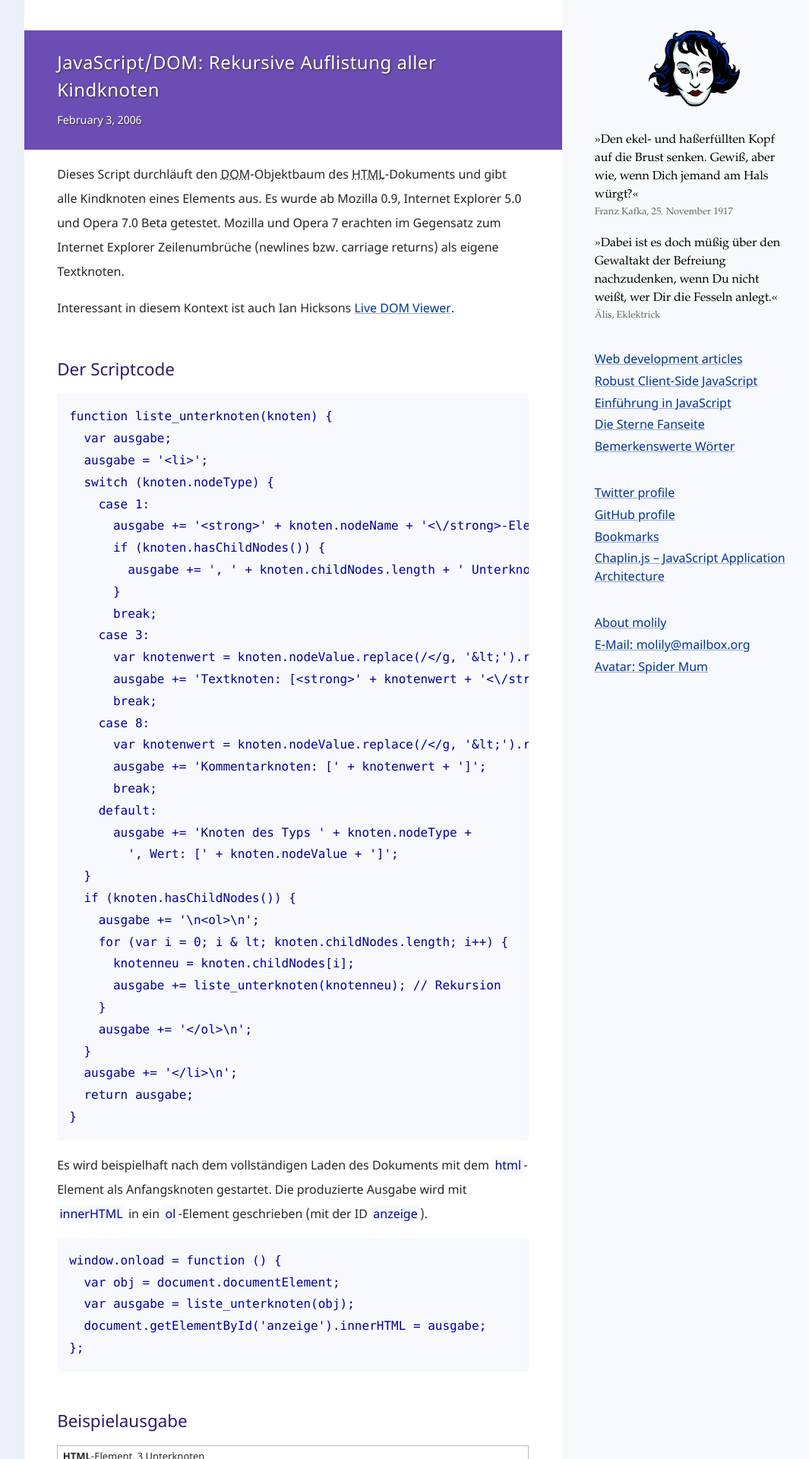
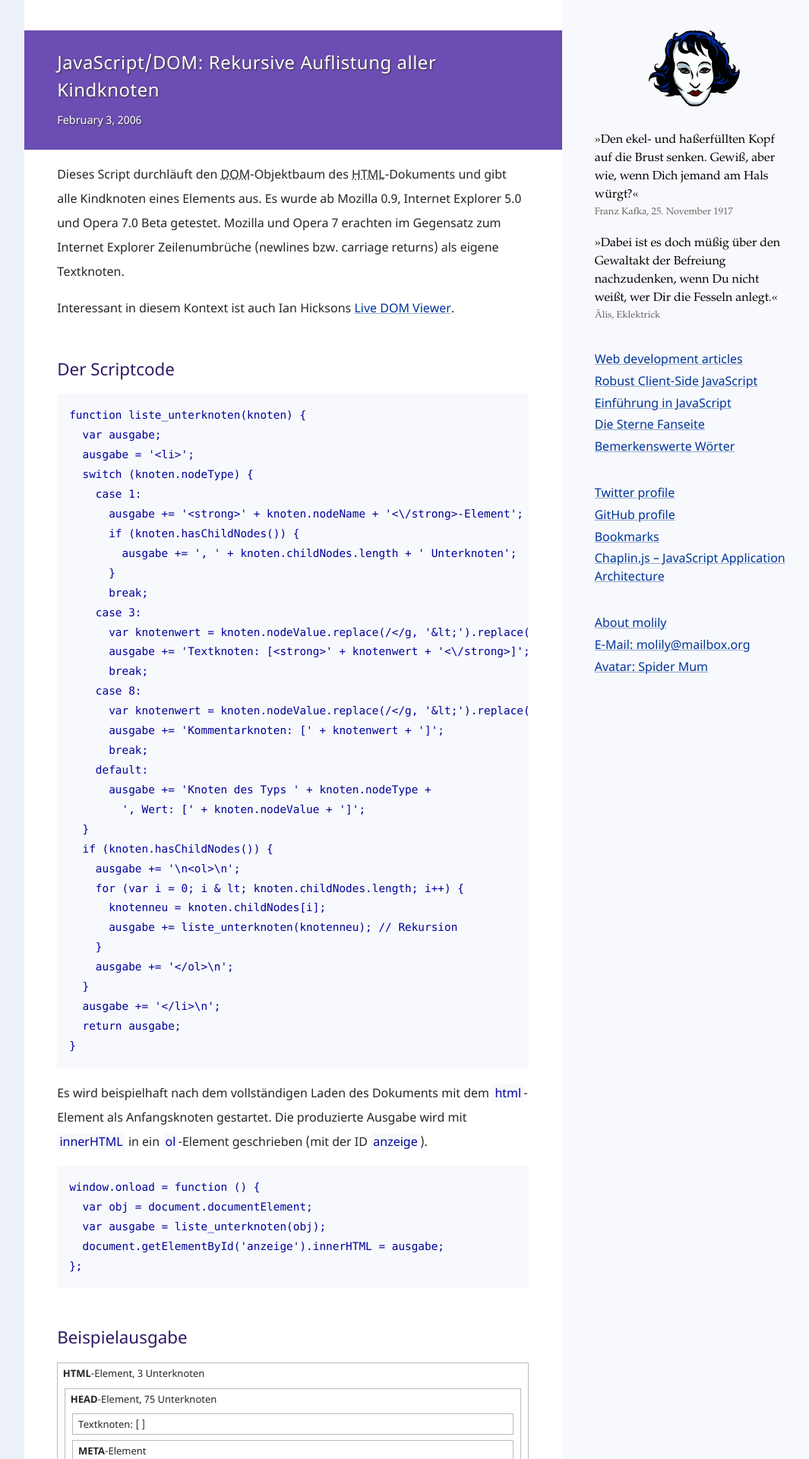
Before and after one commit to molily/molily.de, a Jekyll site: the page built from _posts/2006-02-03-javascript-nodelist.html, in a window 1280 px wide. Shown: the top 1920 px of the page at 76% size, without its empty margins (80-1145 px from the left). Built offline with Jekyll 4.4.1, drawn with Linux system fonts in a browser that asks for light colours.

Commit message:
Move pre-specific styles after generic styles

```diff
--- a/_sass/content.scss
+++ b/_sass/content.scss
@@ -195,13 +195,6 @@ dd p {
  *
  */
 
-pre {
-  padding: 1rem;
-  overflow: auto;
-  font-size: 90%;
-  line-height: 1.8;
-}
-
 pre, code, samp {
   background-color: $highlight-background-color;
   font-family: $monospace-font;
@@ -213,6 +206,13 @@ pre, code, samp {
     background-color: $highlight-background-color-inverted;
     color: $code-text-color-inverted;
   }
+}
+
+pre {
+  padding: 1rem;
+  overflow: auto;
+  font-size: 90%;
+  line-height: 1.8;
 }
 
 pre code {
```
